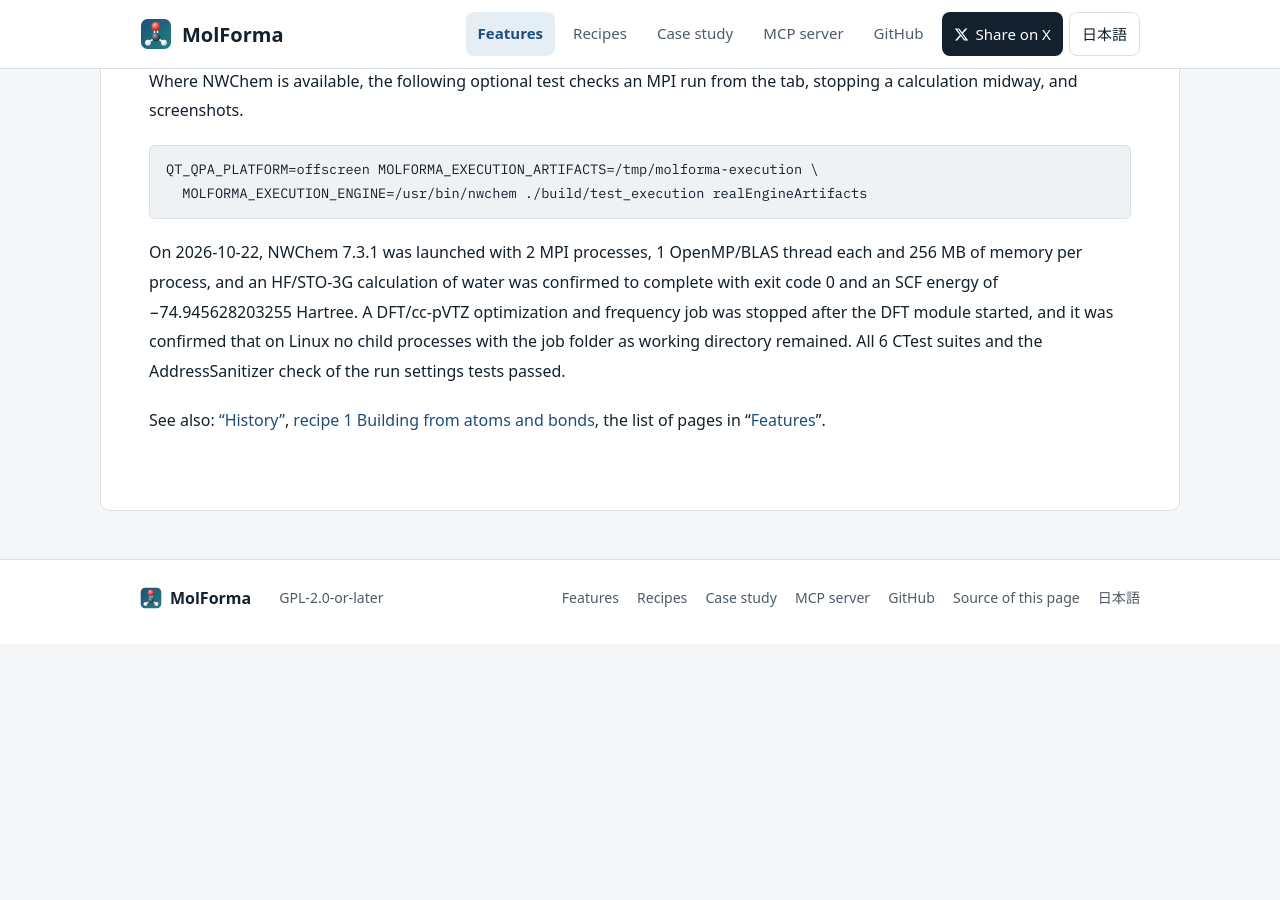
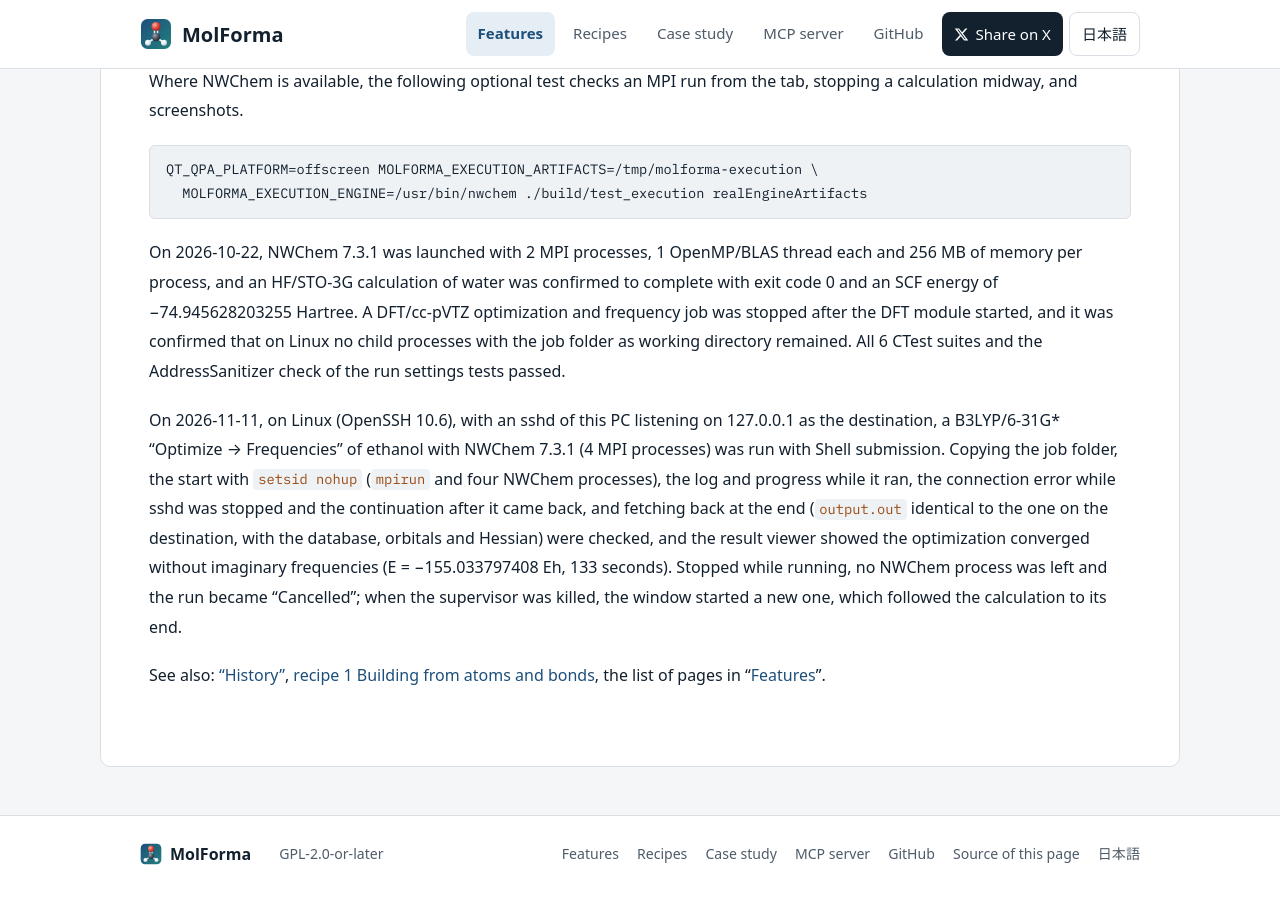
Before and after one commit to hnakada123/MolForma, a Jekyll site: the page built from docs/en/features/execution.md, in a window 1280 px wide and 900 px high, scrolled down 15244 px. Built offline with Jekyll 4.4.1, drawn with Linux system fonts in a browser that asks for light colours; some web fonts are replaced; our own code applies the rules of GitHub Pages for plain Markdown files; before the commit the page ends 15888 px from its top, so only the background shows below that; some of the changed text lies outside the part shown.

Commit message:
Record the check of remote runs over real SSH
Shell submission ran an ethanol optimization and frequencies with NWChem
7.3.1 through a local sshd: copying, the log while it ran, a lost and
restored connection, fetching back, stopping, and a new supervisor after
the first was killed. Slurm and PBS remain checked with stand-ins only.

Co-Authored-By: Claude Opus 5.5 <noreply@anthropic.com>

```diff
--- a/docs/en/features/execution.md
+++ b/docs/en/features/execution.md
@@ -153,7 +153,7 @@ Notes and limitations:
 - The working folder and job folder paths on the destination may hold only letters, digits and `. _ / + -` (a home path with a space fails).
 - Destinations are saved in the same app settings as “Edit → Preferences”; projects keep only the name. A project whose destination is not registered on this PC cannot run, and a registered destination you did not choose in MolForma is confirmed before the run. A job whose destination was removed or now leads to another host cannot be reconnected.
 - MCP cannot change the destination (`remote` of `set_execution` is protected). The headless MCP server (`--mcp`) needs `--mcp-keep-runs` for remote runs.
-- The behavior was checked with test programs standing in for `ssh`, `scp` and Slurm (below). It has not been checked with a real SSH server, Slurm or PBS, nor on Windows and macOS.
+- With real SSH, Shell submission (in the background) has been checked on Linux (below). Slurm and PBS were checked with test programs only, not with a real scheduler, nor on Windows and macOS.
 
 ## Environment and paths
 
@@ -212,4 +212,6 @@ QT_QPA_PLATFORM=offscreen MOLFORMA_EXECUTION_ARTIFACTS=/tmp/molforma-execution \
 
 On 2026-10-22, NWChem 7.3.1 was launched with 2 MPI processes, 1 OpenMP/BLAS thread each and 256 MB of memory per process, and an HF/STO-3G calculation of water was confirmed to complete with exit code 0 and an SCF energy of −74.945628203255 Hartree. A DFT/cc-pVTZ optimization and frequency job was stopped after the DFT module started, and it was confirmed that on Linux no child processes with the job folder as working directory remained. All 6 CTest suites and the AddressSanitizer check of the run settings tests passed.
 
+On 2026-11-11, on Linux (OpenSSH 10.6), with an sshd of this PC listening on 127.0.0.1 as the destination, a B3LYP/6-31G* “Optimize → Frequencies” of ethanol with NWChem 7.3.1 (4 MPI processes) was run with Shell submission. Copying the job folder, the start with `setsid nohup` (`mpirun` and four NWChem processes), the log and progress while it ran, the connection error while sshd was stopped and the continuation after it came back, and fetching back at the end (`output.out` identical to the one on the destination, with the database, orbitals and Hessian) were checked, and the result viewer showed the optimization converged without imaginary frequencies (E = −155.033797408 Eh, 133 seconds). Stopped while running, no NWChem process was left and the run became “Cancelled”; when the supervisor was killed, the window started a new one, which followed the calculation to its end.
+
 See also: [“History”](history.md), [recipe 1 Building from atoms and bonds](../recipes/atoms_and_bonds.md), the list of pages in “[Features](../features.md)”.
```
Also changed, not shown: docs/changes.md (+1 -1 lines), docs/en/changes.md (+1 -1 lines), docs/features/execution.md (+3 -1 lines).
